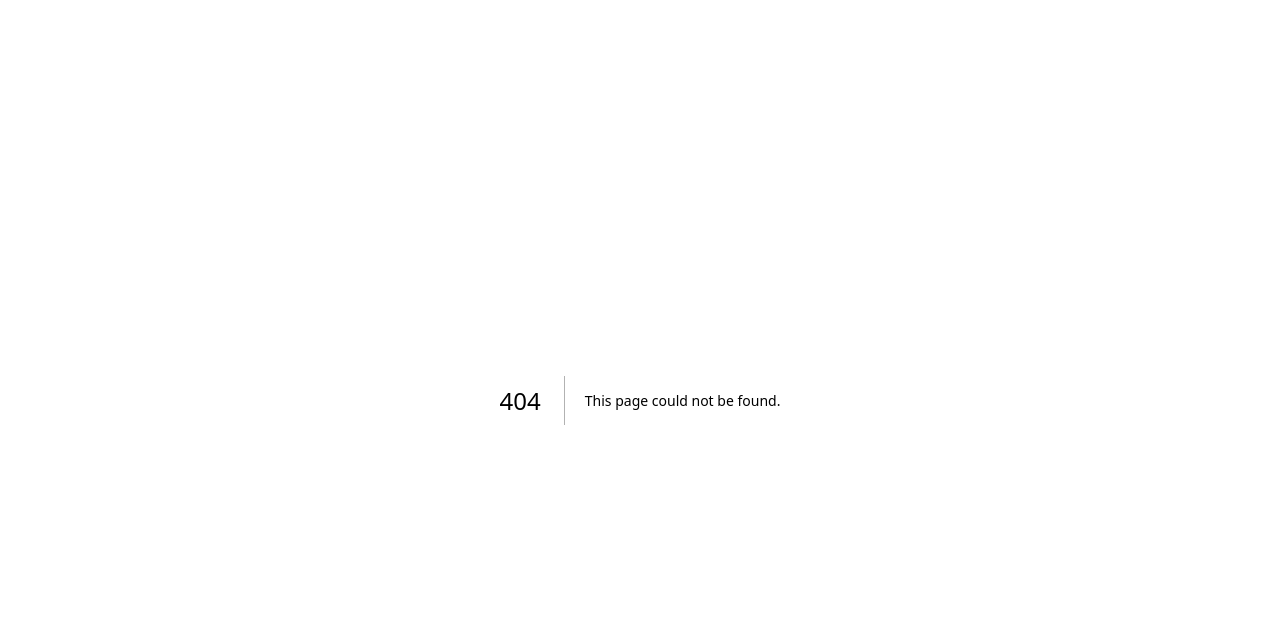
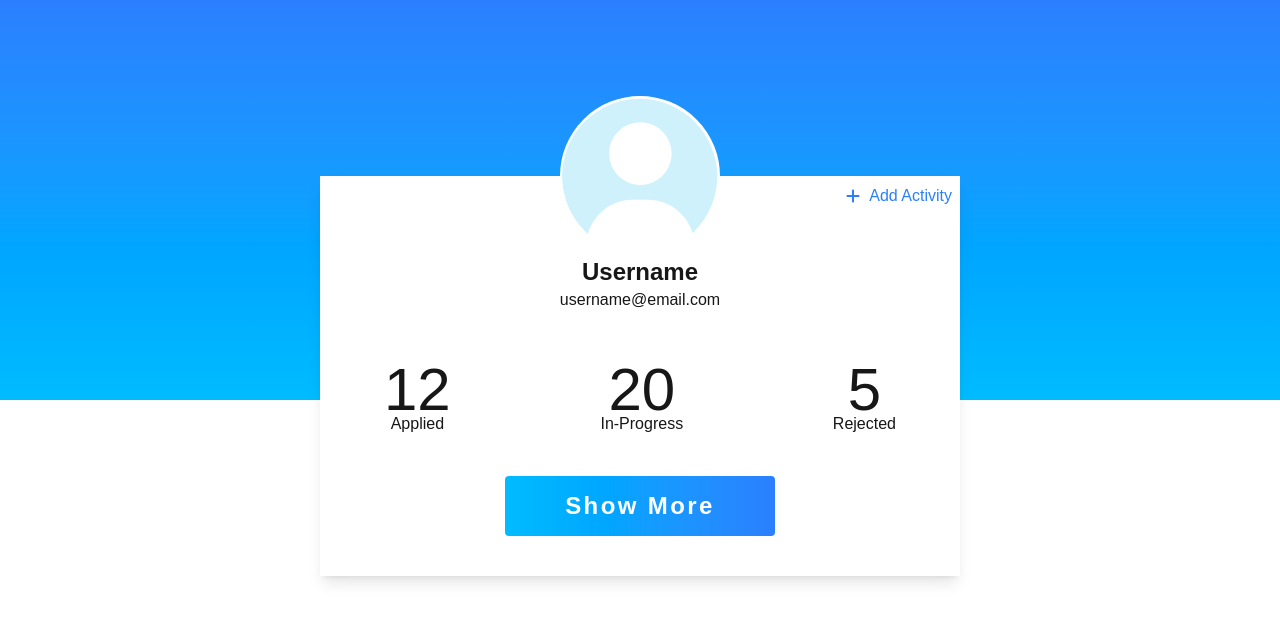
Before and after one commit to patilnandini1811/JobJourney, a Next.js app in the folder job-tracker-app/jobjourney-frontend/: page /user/1 in a window 1280 px wide. Before the commit this address had no page. Shown: the top 622 px of the page. Built offline with nearby package versions, Linux system fonts and the light colour scheme.

Commit message:
Added Profile page structure and initial connection structure. Not fully connected

```diff
--- a/job-tracker-app/jobjourney-frontend/app/api/auth/login/route.ts
+++ b/job-tracker-app/jobjourney-frontend/app/api/auth/login/route.ts
@@ -22,7 +22,10 @@ export async function POST(req: Request) {
     expiresIn: "1d",
   });
 
-  const res = NextResponse.json({ message: "Logged in" });
+  const res = NextResponse.json({
+    message: "Logged in",
+    user: { id: user.id, email: user.email, username: user.username },
+  });
   res.cookies.set("token", token, { httpOnly: true, secure: true });
 
   return res;
--- /dev/null
+++ b/job-tracker-app/jobjourney-frontend/app/api/users/[id]/route.ts
@@ -0,0 +1,28 @@
+import { NextResponse } from "next/server";
+import { PrismaClient } from "@prisma/client";
+
+const prisma = new PrismaClient({
+  accelerateUrl: process.env.DATABASE_URL!,
+});
+
+export async function GET(
+  req: Request,
+  { params }: { params: { id: number } },
+) {
+  const { id } = params;
+
+  try {
+    const user = await prisma.user.findUnique({
+      where: { id },
+    });
+
+    if (!user) {
+      return NextResponse.json({ error: "User not found" }, { status: 404 });
+    }
+
+    return NextResponse.json(user);
+  } catch (error) {
+    console.error("Error fetching user:", error);
+    return NextResponse.json({ error: "Server error" }, { status: 500 });
+  }
+}
--- /dev/null
+++ b/job-tracker-app/jobjourney-frontend/app/user/[id]/page.tsx
@@ -0,0 +1,5 @@
+import UserProfile from "@/components/UserProfile";
+
+export default function Page() {
+  return <UserProfile />;
+}
--- a/job-tracker-app/jobjourney-frontend/components/LoginPage2.tsx
+++ b/job-tracker-app/jobjourney-frontend/components/LoginPage2.tsx
@@ -4,11 +4,13 @@ import GradientBtn from "./ui/GradientBtn";
 import { AiFillCloseSquare } from "react-icons/ai";
 import { loginUser } from "@/lib/api/auth";
 import { useState } from "react";
+import { useRouter } from "next/navigation";
 
 const LoginPage2 = () => {
   const [email, setEmail] = useState("");
   const [password, setPassword] = useState("");
   const [error, setError] = useState("");
+  const router = useRouter();
 
   async function handleSubmit(e: React.FormEvent) {
     e.preventDefault();
@@ -16,9 +18,9 @@ const LoginPage2 = () => {
 
     try {
       //CALL LOGIN API
-      await loginUser(email, password);
-      console.log("Login user Successfully!");
-      window.location.href = "/";
+      const data = await loginUser(email, password);
+      //REDIRECT USER TO /USER/:ID
+      router.push(`/user/${data.user.id}`);
     } catch (err: any) {
       setError(err.message);
     }
--- /dev/null
+++ b/job-tracker-app/jobjourney-frontend/components/UserProfile.tsx
@@ -0,0 +1,55 @@
+"use client";
+
+import Avatar from "./ui/Avatar";
+import ProfileStat from "./ui/ProfileStat";
+import GradientBtn from "./ui/GradientBtn";
+import { FaPlus } from "react-icons/fa6";
+import { fetchUser } from "@/lib/api/user";
+import { useEffect, useState } from "react";
+
+const UserProfile = ({ params }: { params: { id: number } }) => {
+  const [user, setUser] = useState<any>(null);
+  const [loading, setLoading] = useState(true);
+
+  useEffect(() => {
+    async function loadUser() {
+      try {
+        const data = await fetchUser(params.id);
+        setUser(data);
+      } catch (error: any) {
+        console.log("Error loading user", error);
+      } finally {
+        setLoading(false);
+      }
+    }
+    loadUser();
+  }, []);
+
+  return (
+    <div className="min-h-screen relative w-full flex items-center justify-center">
+      <div className="absolute top-0 left-0 w-full h-1/2 bg-gradient-to-b from-blue-500 to-sky-400"></div>
+      <div className="bg-white relative shadow-lg w-full h-[400px] z-1 -mt-12 md:w-3/4 xl:w-1/2">
+        <div className="absolute top-2 right-2 flex gap-2 items-center text-blue-500 hover:text-blue-700">
+          <FaPlus /> Add Activity
+        </div>
+        {/*Avatar */}
+        <div className="w-full -mt-20 flex justify-center">
+          <Avatar size="w-40 h-40" />
+        </div>
+        <h1 className="font-semibold text-2xl text-center">Username</h1>
+        <h2 className="text-center">username@email.com</h2>
+        {/*Statistics */}
+        <div className="flex justify-between w-4/5 mt-12 mx-auto">
+          <ProfileStat stat={12} title="Applied" />
+          <ProfileStat stat={20} title="In-Progress" />
+          <ProfileStat stat={5} title="Rejected" />
+        </div>
+        <div className="w-full flex justify-center mt-10">
+          <GradientBtn title="Show More" link="#" size="lg" />
+        </div>
+      </div>
+    </div>
+  );
+};
+
+export default UserProfile;
--- /dev/null
+++ b/job-tracker-app/jobjourney-frontend/components/ui/Avatar.tsx
@@ -0,0 +1,20 @@
+type AvatarProps = {
+  size: string;
+  image?: string;
+};
+
+const Avatar = ({ size, image }: AvatarProps) => {
+  return image ? (
+    <div
+      className={`${size} border-2 border-white bg-white rounded-full bg-cover bg-center`}
+      style={{ backgroundImage: `url(${image})` }}
+    ></div>
+  ) : (
+    <div
+      className={`${size} border-2 border-white bg-white rounded-full bg-cover bg-center`}
+      style={{ backgroundImage: "url('/avatar.svg')" }}
+    ></div>
+  );
+};
+
+export default Avatar;
--- /dev/null
+++ b/job-tracker-app/jobjourney-frontend/components/ui/ProfileStat.tsx
@@ -0,0 +1,15 @@
+type ProfileStatProps = {
+  stat: number;
+  title: string;
+};
+
+const ProfileStat = ({ stat, title }: ProfileStatProps) => {
+  return (
+    <div className="flex flex-col">
+      <span className="text-4xl sm:text-6xl text-center ">{stat}</span>
+      <span className="-mt-2 text-center">{title}</span>
+    </div>
+  );
+};
+
+export default ProfileStat;
--- /dev/null
+++ b/job-tracker-app/jobjourney-frontend/lib/api/user.ts
@@ -0,0 +1,13 @@
+//PROFILE PAGE
+export async function fetchUser(id: number) {
+  const res = await fetch(`/api/users/${id}`, {
+    method: "GET",
+    headers: { "Content-Type": "application/json" },
+  });
+  if (!res.ok) {
+    throw new Error("Failed to fetch user");
+  }
+
+  console.log(res);
+  return res.json();
+}
```
Also changed, not shown: job-tracker-app/jobjourney-frontend/public/Avatar.svg (added).
